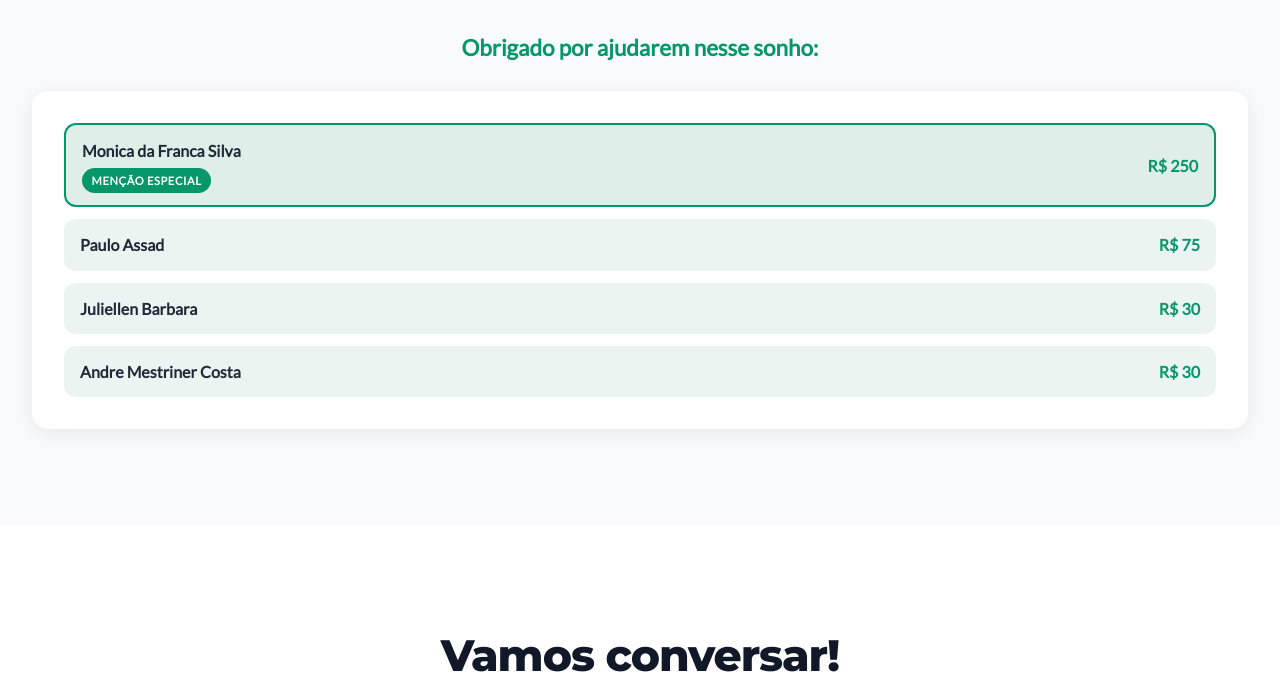
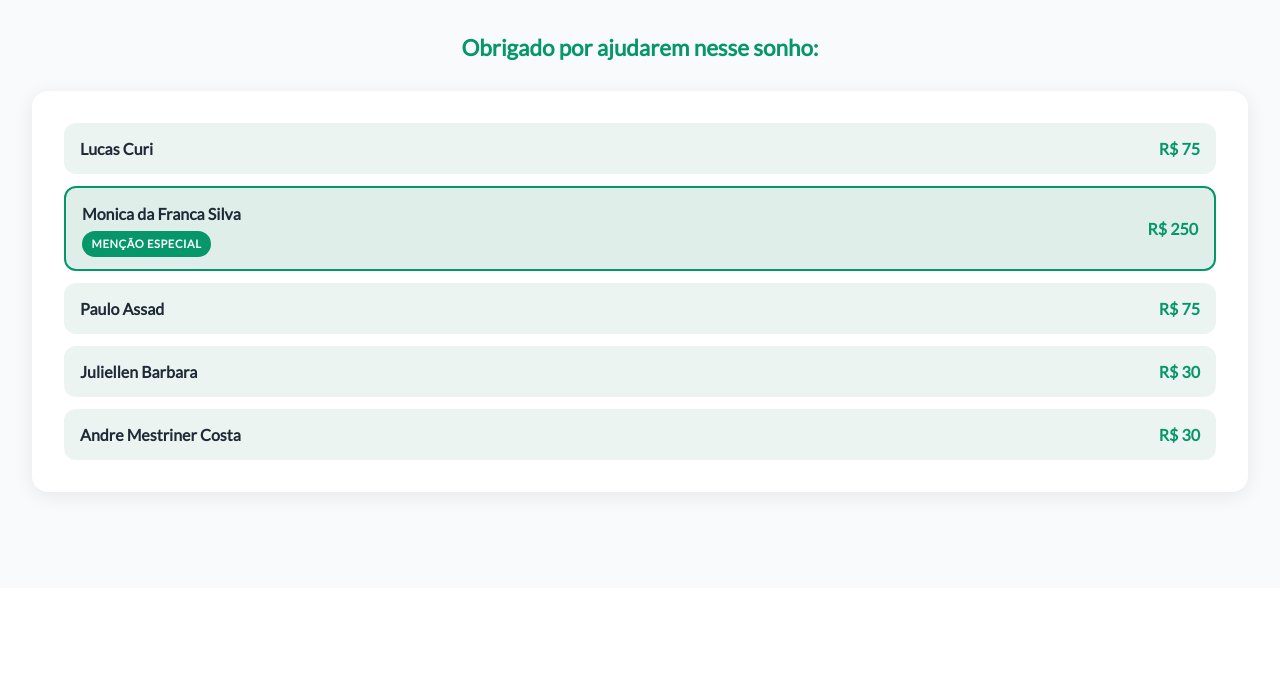
Before and after one commit to EscobarGui/exchangeirelandpage, a plain HTML site: page index.html in a window 1280 px wide. Shown: the part 10110-10799 px from the top of the page. Drawn offline with Linux system fonts and the light colour scheme.

Commit message:
att 2 1º dia

```diff
--- a/index.html
+++ b/index.html
@@ -946,6 +946,12 @@
         <div class="mural-box">
           <div class="lang-content active">
             <ul class="mural-list">
+              <li>
+                <div class="mural-name">
+                  <strong>Lucas Curi</strong>
+                </div>
+                <span class="mural-amount">R$ 75</span>
+              </li>
               <li class="special">
                 <div class="mural-name">
                   <strong>Monica da Franca Silva</strong>
@@ -975,6 +981,12 @@
           </div>
           <div class="lang-content">
             <ul class="mural-list">
+              <li>
+                <div class="mural-name">
+                  <strong>Lucas Curi</strong>
+                </div>
+                <span class="mural-amount">R$ 75</span>
+              </li>
               <li class="special">
                 <div class="mural-name">
                   <strong>Monica da Franca Silva</strong>
```
